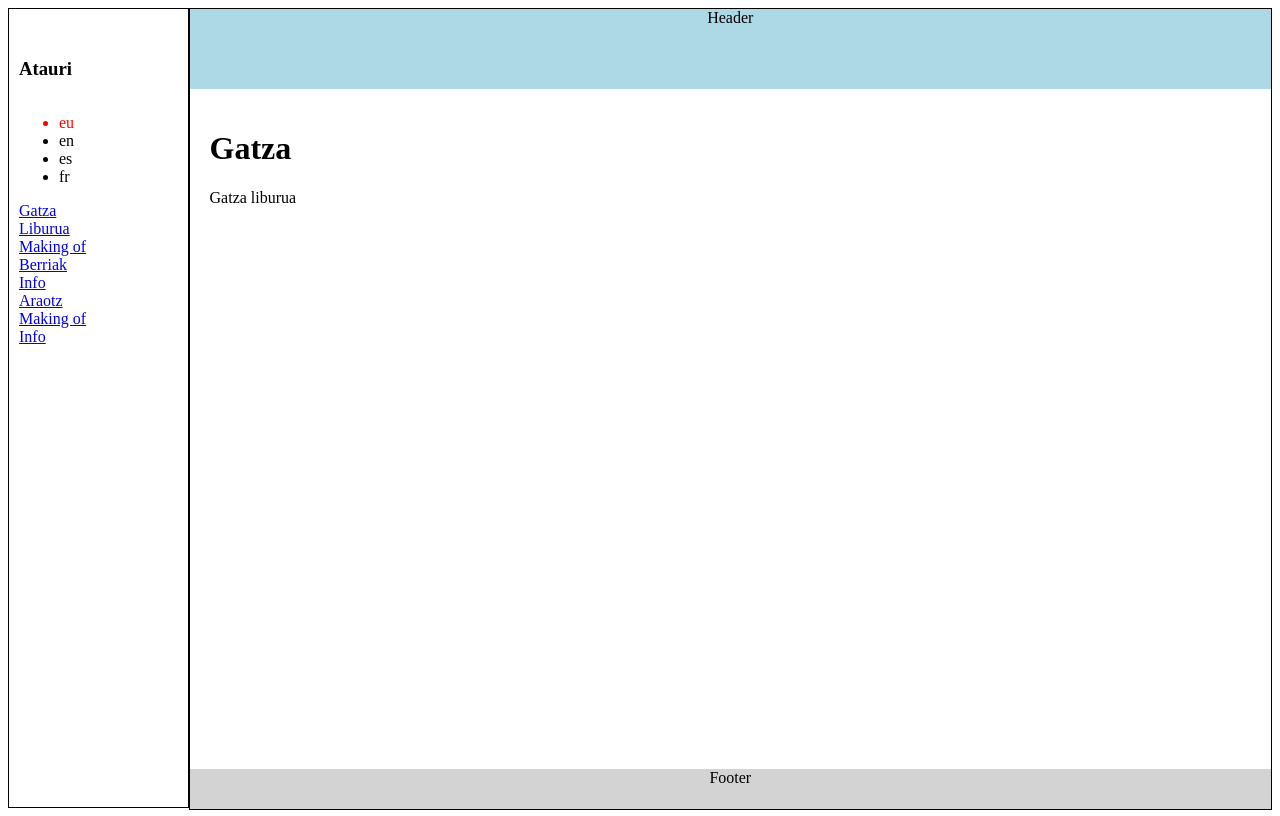
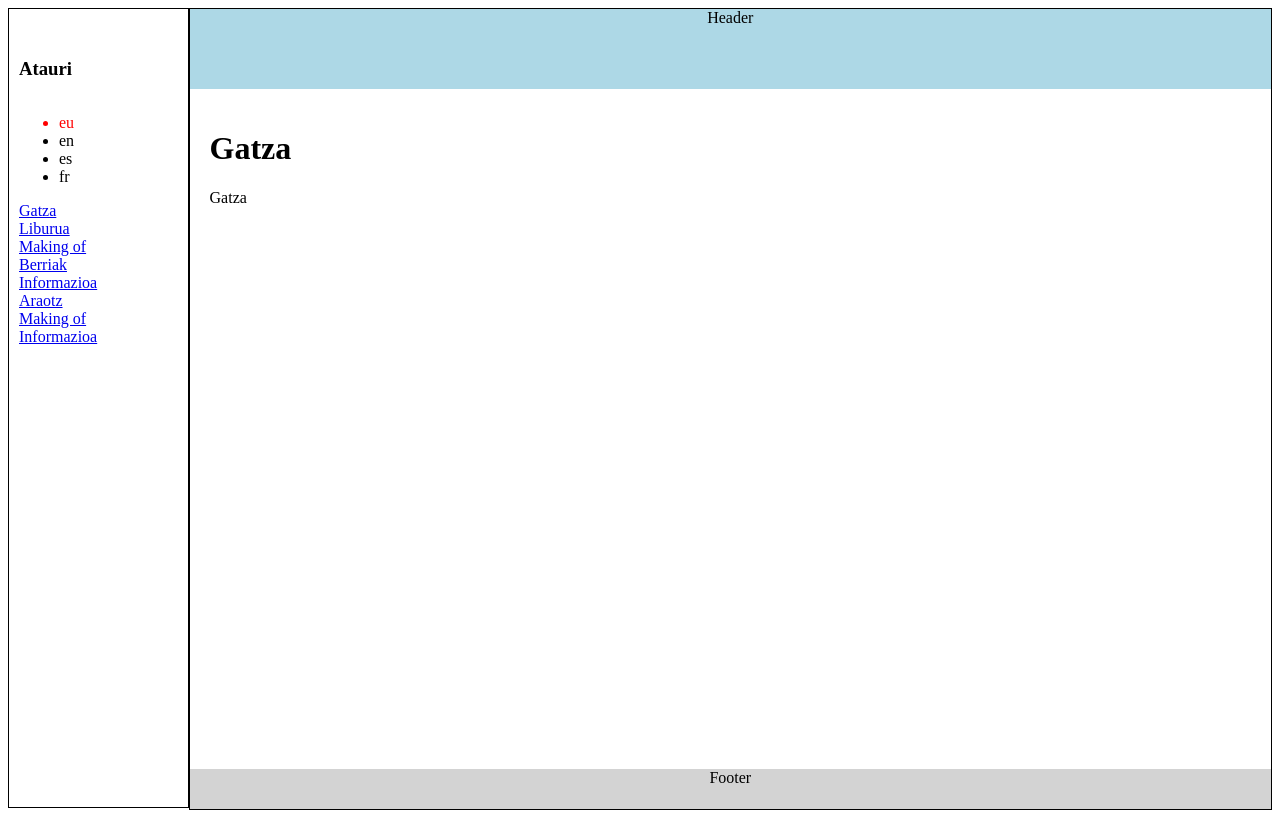
Before and after one commit to anediaz/atauri, a React (Vite) app: page /eu/gatza in a window 1280 px wide. Built offline with nearby package versions, Linux system fonts and the light colour scheme.

Commit message:
Refactoring

```diff
--- a/src/App.tsx
+++ b/src/App.tsx
@@ -1,3 +1,4 @@
+import { DEFAULT_LANGUAGE } from "app.constants";
 import { Suspense } from "react";
 import { BrowserRouter, Route, Routes, Navigate } from "react-router-dom";
 import { buildRoute, buildRoutes } from "router/Routes";
@@ -5,7 +6,6 @@ import { BASE_PATH, ROUTES } from "router/router.constants";
 
 
 const LocalizedRouter = () => {
-
   return (
     <div className="App">
       <Routes>
@@ -15,7 +15,7 @@ const LocalizedRouter = () => {
           {buildRoutes(ROUTES.ARAOTZ_ROUTES)}
           {buildRoute(ROUTES.ERROR_ROUTE)}
         </Route>
-        <Route path='*' element={<Navigate to='/eu'/>} />
+        <Route path='*' element={<Navigate to={`/${DEFAULT_LANGUAGE}`} />} />
         </Routes>
     </div>
   );
--- a/src/app.constants.ts
+++ b/src/app.constants.ts
@@ -1,3 +1,11 @@
+export const DEFAULT_LANGUAGE: AppLanguage = 'eu';
 export const APP_LANGUAGES = ['eu', 'en', 'es', 'fr'];
 export type AppLanguage = typeof APP_LANGUAGES[number];
 export type LanguageStrings = { [key: string]: string }
+
+export const isAppLanguage = (language?: string): language is AppLanguage => {
+    if (!language) {
+        return false;
+    }
+    return APP_LANGUAGES.includes(language as AppLanguage);
+};
--- a/src/components/Menu.tsx
+++ b/src/components/Menu.tsx
@@ -1,29 +1,33 @@
-import { APP_LANGUAGES } from "app.constants"
+import { APP_LANGUAGES, AppLanguage, DEFAULT_LANGUAGE, isAppLanguage } from "app.constants"
 import { Link, useLocation, useNavigate, useParams } from "react-router-dom"
+import { MENU_ITEMS } from "router/router.constants";
+import { useIntl } from 'react-intl';
 
-const LanguageSelector = ({ currentLang }: { currentLang: string }) => {
+interface LanguageSelectorProps {
+    selectedLanguage: AppLanguage;
+ }
+
+const LanguageSelector = ({ selectedLanguage }: LanguageSelectorProps) => {
     const { pathname } = useLocation();
     const navigate = useNavigate();
-    const isActive = (l: string) => {
-        return l === currentLang;
-    };
+    const isActive = (language: AppLanguage) => language === selectedLanguage;
 
     return <div className="LanguageSelector" role="menuitem">
       <ul>
-        {APP_LANGUAGES.map((lang) => (
+        {APP_LANGUAGES.map((language) => (
           <li
-            title={lang}
-            key={lang}
+            title={language}
+            key={language}
             role="menuitem"
             onKeyDown={() => { }}
-            aria-label={`language-item-${lang}`}
-            style={{ color: isActive(lang) ? 'red' : 'black', cursor: 'pointer' }}
+            aria-label={`language-item-${language}`}
+            style={{ color: isActive(language) ? 'red' : 'black', cursor: 'pointer' }}
                 onClick={() => {
                 const path = pathname.substring(3);
-                navigate(`/${lang}${path}`);
+                navigate(`/${language}${path}`);
              }}
           >
-            {lang}
+            {language}
           </li>
         ))}
       </ul>
@@ -31,19 +35,22 @@ const LanguageSelector = ({ currentLang }: { currentLang: string }) => {
 }
 
 export const Menu = () => {
-    const {lang = 'eu'} = useParams();
-    return (
-        <div role='navigation' style={{ display: "flex", flexDirection: "column", padding:"30px 10px", border: '1px solid black' }}>
-            <h3>Atauri</h3>
-            <LanguageSelector currentLang={lang} />
-            <Link to={`/${lang}/gatza`}>Gatza</Link>
-            <Link to={`/${lang}/gatza/book`}>Liburua</Link>
-            <Link to={`/${lang}/gatza/makingof`}>Making of</Link>
-            <Link to={`/${lang}/gatza/news`}>Berriak</Link>
-            <Link to={`/${lang}/gatza/info`}>Info</Link>
-            <Link to={`/${lang}/araotz`}>Araotz</Link>
-            <Link to={`/${lang}/araotz/makingof`}>Making of</Link>
-            <Link to={`/${lang}/araotz/info`}>Info</Link>
-        </div>
-    )
+  const { formatMessage } = useIntl();
+  const { lang = DEFAULT_LANGUAGE } = useParams();
+  if (!isAppLanguage(lang)) {
+    return null;
+  }
+  const { GATZA_MENU_ITEMS, ARAOTZ_MENU_ITEMS } = MENU_ITEMS;
+  return (
+    <div role='navigation' style={{ display: "flex", flexDirection: "column", padding: "30px 10px", border: '1px solid black' }}>
+      <h3>Atauri</h3>
+      <LanguageSelector selectedLanguage={lang} />
+      {GATZA_MENU_ITEMS.map((item) => (
+        <Link key={item.menuItem} to={`/${lang}${item.path}`}>{formatMessage({ id: item.menuItem })}</Link>
+      ))}
+      {ARAOTZ_MENU_ITEMS.map((item) => (
+        <Link key={item.menuItem} to={`/${lang}${item.path}`}>{formatMessage({ id: item.menuItem })}</Link>
+      ))}
+    </div>
+  );
 }
--- a/src/data/en.ts
+++ b/src/data/en.ts
@@ -1,7 +1,17 @@
 const baseStrings = {
     'home': 'Home',
-    'gatza': 'Book Gatza',
-    'araotz': 'Families of Araotz'
+    'gatza': 'Gatza',
+    'araotz': 'Families of Araotz',
+
+    'menu.gatza': 'Gatza',
+    'menu.gatza.book': 'Book',
+    'menu.gatza.makingof': 'Making of',
+    'menu.gatza.news': 'News',
+    'menu.gatza.info': 'Information',
+
+    'menu.araotz': 'Araotz',
+    'menu.araotz.makingof': 'Making of',
+    'menu.araotz.info': 'Information',
 }
 
 export const en = baseStrings;
--- a/src/data/es.ts
+++ b/src/data/es.ts
@@ -1,7 +1,17 @@
 const baseStrings = {
     'home': 'Inicio',
-    'gatza': 'Libro Gatza',
-    'araotz': 'Familias de Araotz'
+    'gatza': 'Gatza',
+    'araotz': 'Familias de Araotz',
+
+    'menu.gatza': 'Gatza',
+    'menu.gatza.book': 'Libro',
+    'menu.gatza.makingof': 'Making of',
+    'menu.gatza.news': 'Noticias',
+    'menu.gatza.info': 'Información',
+
+    'menu.araotz': 'Araotz',
+    'menu.araotz.makingof': 'Making of',
+    'menu.araotz.info': 'Información',
 
 }
 
--- a/src/data/eu.ts
+++ b/src/data/eu.ts
@@ -1,7 +1,17 @@
 const baseStrings = {
     'home': 'Hasiera',
-    'gatza': 'Gatza liburua',
-    'araotz': 'Araotzeko familiak'
+    'gatza': 'Gatza',
+    'araotz': 'Araotzeko familiak',
+
+    'menu.gatza': 'Gatza',
+    'menu.gatza.book': 'Liburua',
+    'menu.gatza.makingof': 'Making of',
+    'menu.gatza.news': 'Berriak',
+    'menu.gatza.info': 'Informazioa',
+
+    'menu.araotz': 'Araotz',
+    'menu.araotz.makingof': 'Making of',
+    'menu.araotz.info': 'Informazioa',
 }
 
 export const eu = baseStrings;
--- a/src/data/fr.ts
+++ b/src/data/fr.ts
@@ -1,7 +1,17 @@
 const baseStrings = {
     'home': 'Démarrage',
-    'gatza': 'Livre Gatza',
-    'araotz': 'Familles d\'Araotz'
+    'gatza': 'Gatza',
+    'araotz': 'Familles d\'Araotz',
+
+    'menu.gatza': 'Gatza',
+    'menu.gatza.book': 'Livre',
+    'menu.gatza.makingof': 'Making of',
+    'menu.gatza.news': 'Nouvelles',
+    'menu.gatza.info': 'Information',
+
+    'menu.araotz': 'Araotz',
+    'menu.araotz.makingof': 'Making of',
+    'menu.araotz.info': 'Information',
 }
 
 export const fr = baseStrings;
--- a/src/router/LocalizedRoute.tsx
+++ b/src/router/LocalizedRoute.tsx
@@ -1,4 +1,4 @@
-import { APP_LANGUAGES } from 'app.constants';
+import { DEFAULT_LANGUAGE, isAppLanguage } from 'app.constants';
 import { AppLayout } from 'AppLayout';
 import { appStrings } from 'data';
 import {IntlProvider} from 'react-intl';
@@ -7,8 +7,8 @@ import { useNavigate, useParams } from 'react-router-dom';
 export const LocalizedRoute = ({ children }: { children: React.ReactNode }) => {
     const { lang } = useParams();
     const navigate = useNavigate();
-    if (!lang || !APP_LANGUAGES.includes(lang || '')) {
-        navigate('/eu');
+    if (!isAppLanguage(lang)) {
+        navigate(DEFAULT_LANGUAGE);
         return null;
     }
     return (
--- a/src/router/araotz.constants.ts
+++ b/src/router/araotz.constants.ts
@@ -20,4 +20,9 @@ export const ARAOTZ_ROUTES: RouteInfo[] = [
                 path: '/araotz/info',
             }
         ]
-    }]
+    }];
+export const ARAOTZ_MENU_ITEMS = [
+    { menuItem: 'menu.araotz', path: '/araotz' },
+    { menuItem: 'menu.araotz.makingof', path: '/araotz/makingof' },
+    { menuItem: 'menu.araotz.info', path: '/araotz/info' },
+]
--- a/src/router/gatza.constants.ts
+++ b/src/router/gatza.constants.ts
@@ -32,4 +32,12 @@ export const GATZA_ROUTES: RouteInfo[] = [
                 path: '/gatza/info',
             }
         ]
-    }]
+    }];
+
+export const GATZA_MENU_ITEMS = [
+    { menuItem: 'menu.gatza', path: '/gatza' },
+    { menuItem: 'menu.gatza.book', path: '/gatza/book' },
+    { menuItem: 'menu.gatza.makingof', path: '/gatza/makingof' },
+    { menuItem: 'menu.gatza.news', path: '/gatza/news' },
+    { menuItem: 'menu.gatza.info', path: '/gatza/info' },
+]
--- a/src/router/router.constants.ts
+++ b/src/router/router.constants.ts
@@ -1,16 +1,18 @@
 import { GeneralError } from "components/GeneralError"
 import { Home } from "components/Home"
 import { RouteInfo } from "router/Routes"
-import { ARAOTZ_ROUTES } from "router/araotz.constants";
-import { GATZA_ROUTES } from "router/gatza.constants";
+import { ARAOTZ_MENU_ITEMS, ARAOTZ_ROUTES } from "router/araotz.constants";
+import { GATZA_MENU_ITEMS, GATZA_ROUTES } from "router/gatza.constants";
 
 export const BASE_PATH = '/:lang'
 
 const HOME_ROUTE: RouteInfo = {
     id: 'home', path: '', component: Home
 }
+
 const ERROR_ROUTE: RouteInfo = {
     id: 'error', path: '/*', component: GeneralError
 }
 
 export const ROUTES = { ARAOTZ_ROUTES, GATZA_ROUTES, HOME_ROUTE, ERROR_ROUTE };
+export const MENU_ITEMS = { GATZA_MENU_ITEMS, ARAOTZ_MENU_ITEMS };
```
